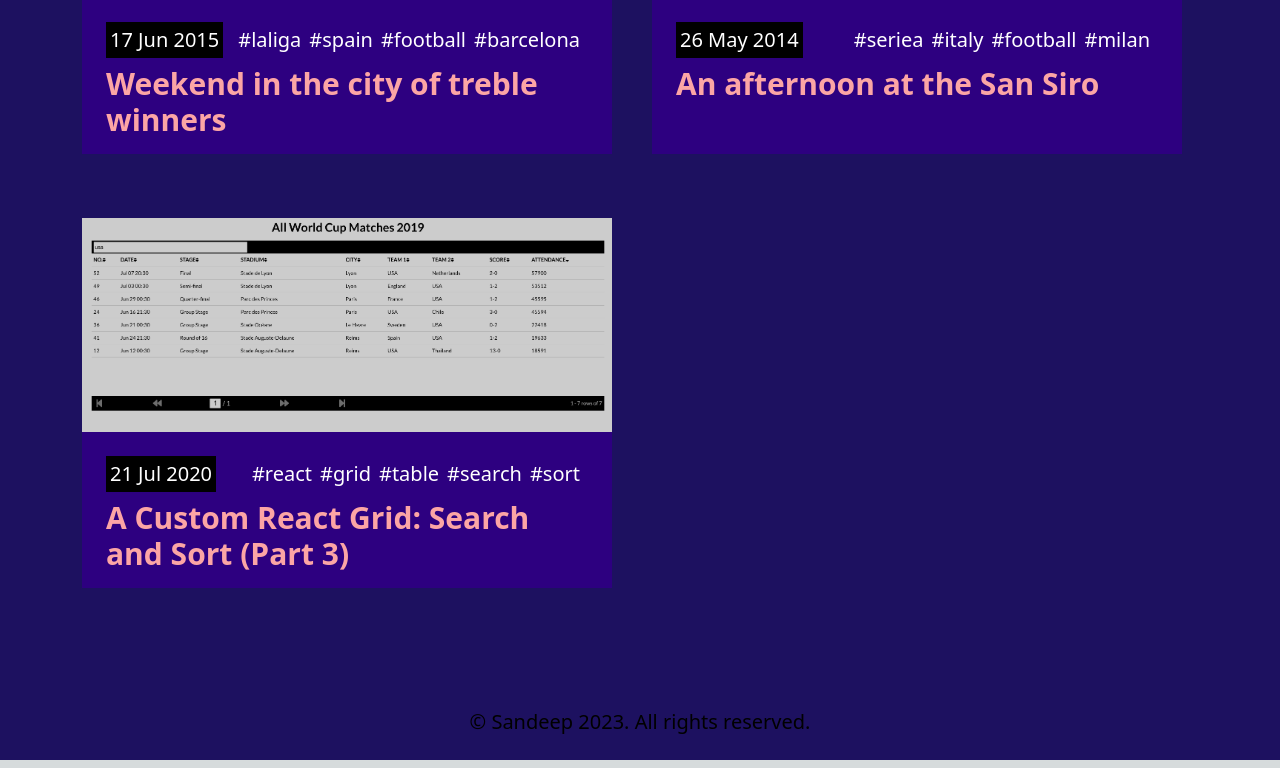
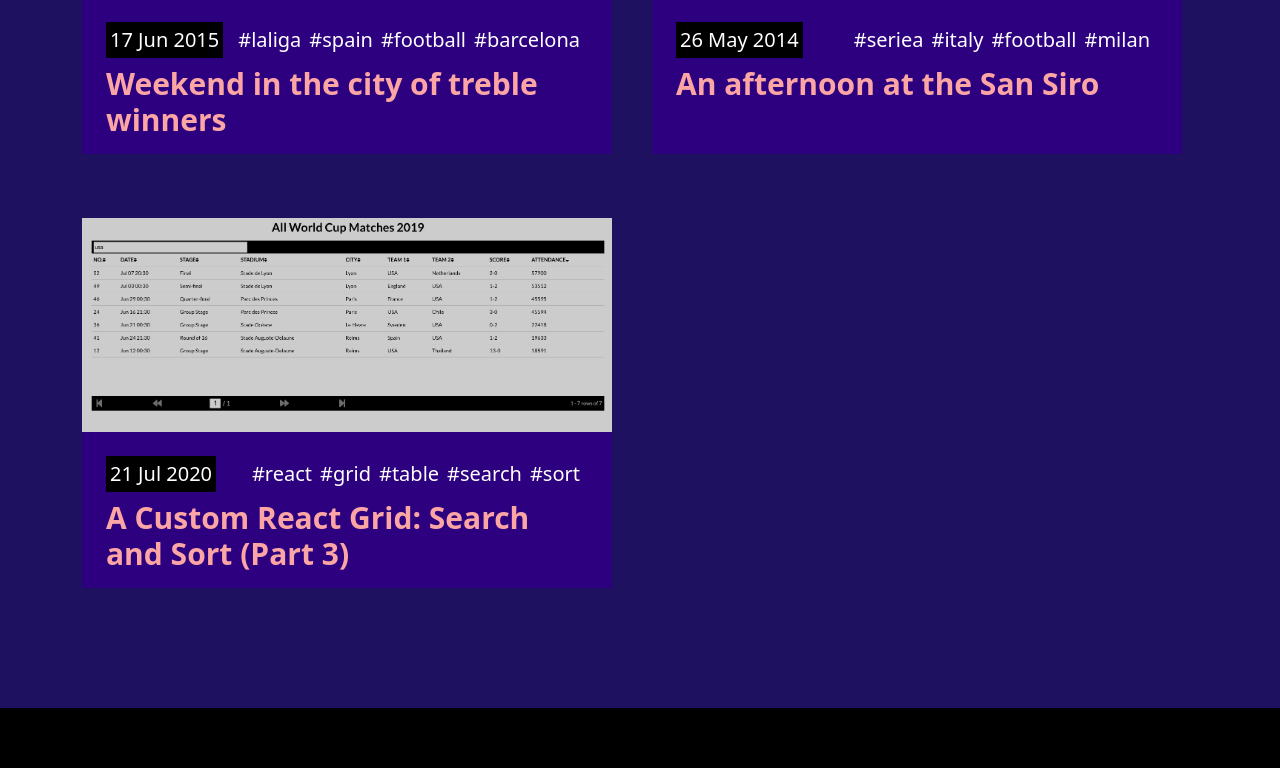
Before and after one commit to sandeepap11/profile-next, a Next.js app: page / in a window 1280 px wide. Shown: the part 2779-3547 px from the top of the page. Built offline with nearby package versions, Linux system fonts and the light colour scheme.

Commit message:
footer fix

```diff
--- a/src/pages/layouts/Footer.js
+++ b/src/pages/layouts/Footer.js
@@ -3,13 +3,15 @@ import { Container, Row } from "react-bootstrap";
 
 const Footer = () => {
   return (
-    <Container className="text-center p-4">
+    <div className="text-center mt-4 p-3 bg-black w-screen">
+      <Container>
         <Row>
           <p className="text-xl font-thin">
             © Sandeep {new Date().getFullYear()}. All rights reserved.
           </p>
         </Row>
       </Container>
+    </div>
   );
 };
 
```
Lines whose indentation alone changed are shown as unchanged.
